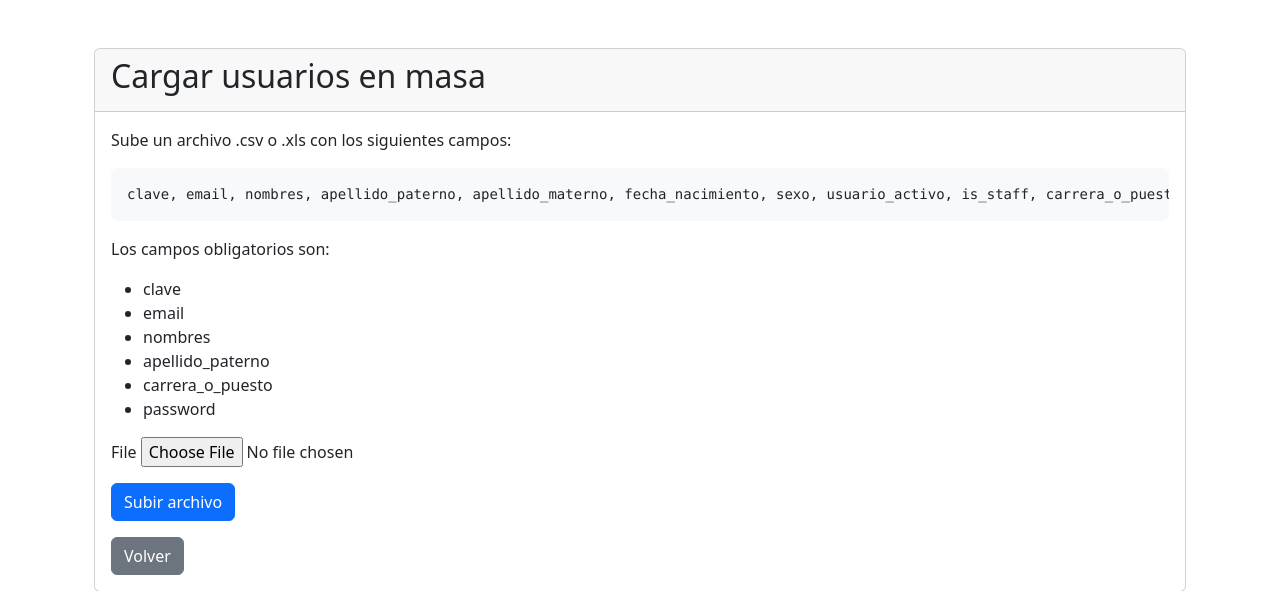
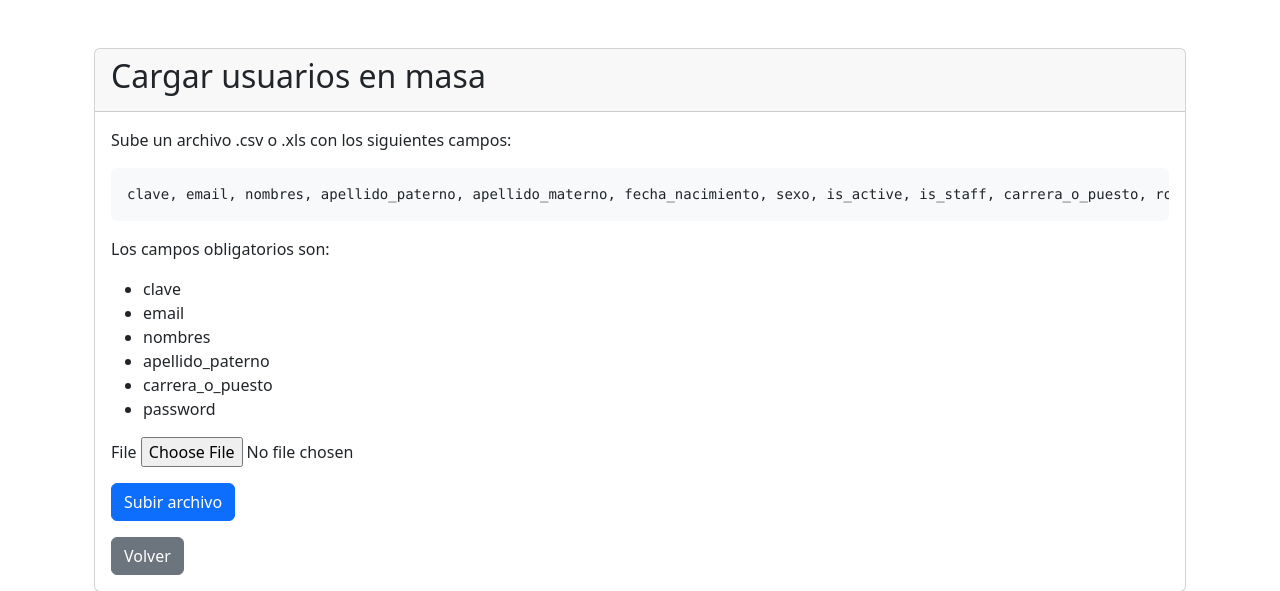
Before and after one commit to brianrscode/salud_lince, a Django app: template templates/admin_custom/bulk_upload.html in a window 1280 px wide. Shown: the top 591 px of the page. Run offline with Django 3.2, Linux system fonts and the light colour scheme; the template is opened without the code that fills it, so the values that code supplies are empty, except form fields; tables that the repository leaves empty hold one stand-in row (values such as "Sample post"); form fields are guessed from the names that the template uses; some libraries are stand-ins or nearby versions.

Commit message:
Creo nuevas migraciones de todo

```diff
--- a/sistema_medico/urls.py
+++ b/sistema_medico/urls.py
@@ -1,5 +1,7 @@
 from django.contrib import admin
 from django.urls import path, include
+from django.conf import settings
+from django.conf.urls.static import static
 
 
 urlpatterns = [
@@ -7,3 +9,6 @@ urlpatterns = [
     path('', include('usuarios.urls')),
     path('consultas/', include('consultas.urls')),
 ]
+
+urlpatterns += static(settings.STATIC_URL, document_root=settings.STATIC_ROOT)
+urlpatterns += static(settings.MEDIA_URL, document_root=settings.MEDIA_ROOT)
--- a/templates/admin_custom/bulk_upload.html
+++ b/templates/admin_custom/bulk_upload.html
@@ -12,7 +12,7 @@
             </div>
             <div class="card-body">
                 <p>Sube un archivo .csv o .xls con los siguientes campos:</p>
-                <pre class="p-3 mb-3 bg-light rounded">clave, email, nombres, apellido_paterno, apellido_materno, fecha_nacimiento, sexo, usuario_activo, is_staff, carrera_o_puesto, role, password</pre>
+                <pre class="p-3 mb-3 bg-light rounded">clave, email, nombres, apellido_paterno, apellido_materno, fecha_nacimiento, sexo, is_active, is_staff, carrera_o_puesto, role, password</pre>
                 <p>Los campos obligatorios son:</p>
                 <ul>
                     <li>clave</li>
--- a/usuarios/admin.py
+++ b/usuarios/admin.py
@@ -56,7 +56,7 @@ class UsuarioAdmin(ExtraButtonsMixin, admin.ModelAdmin):
                                     "apellido_materno": row.get("apellido_materno", ""),
                                     "fecha_nacimiento": row.get("fecha_nacimiento", None),
                                     "sexo": row.get("sexo", None),
-                                    "usuario_activo": row.get("usuario_activo", "True") == "True",
+                                    "is_active": row.get("is_active", "True") == "True",
                                     "is_staff": row.get("is_staff", "False") == "True",
                                     "carrera_o_puesto_id": row.get("carrera_o_puesto", None),
                                     "role_id": row.get("role", None),
```
Also changed, not shown: consultas/migrations/0001_initial.py, consultas/migrations/0002_alter_consulta_options_and_more.py (deleted), usuarios/migrations/0001_initial.py, usuarios/migrations/0002_remove_usuario_usuario_activo_usuario_is_active.py (deleted).
